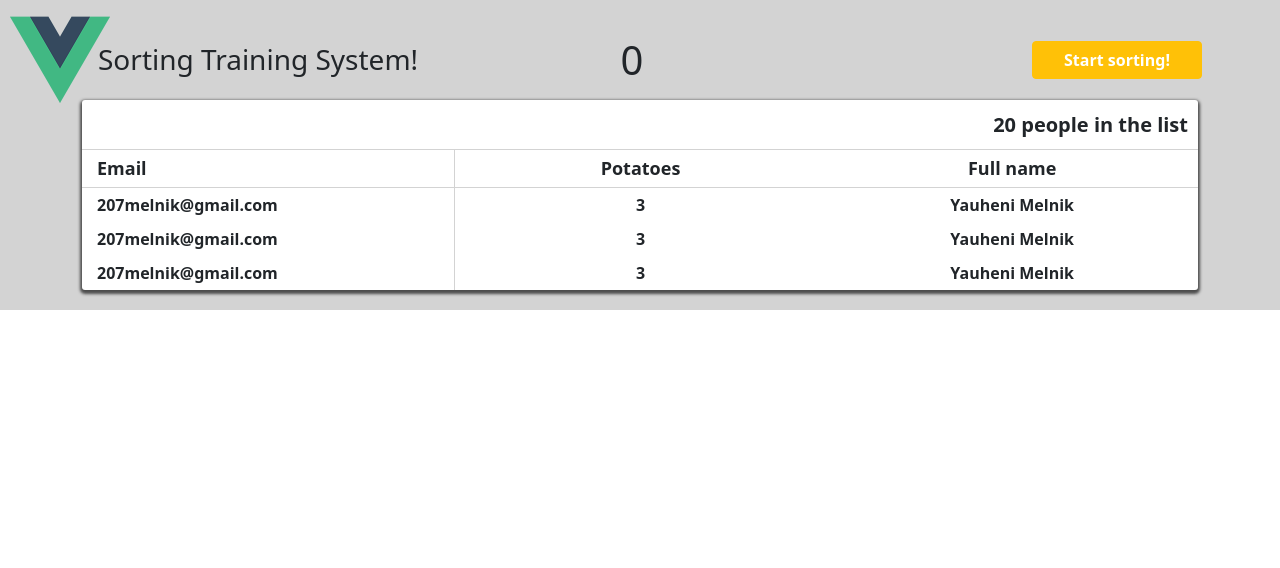
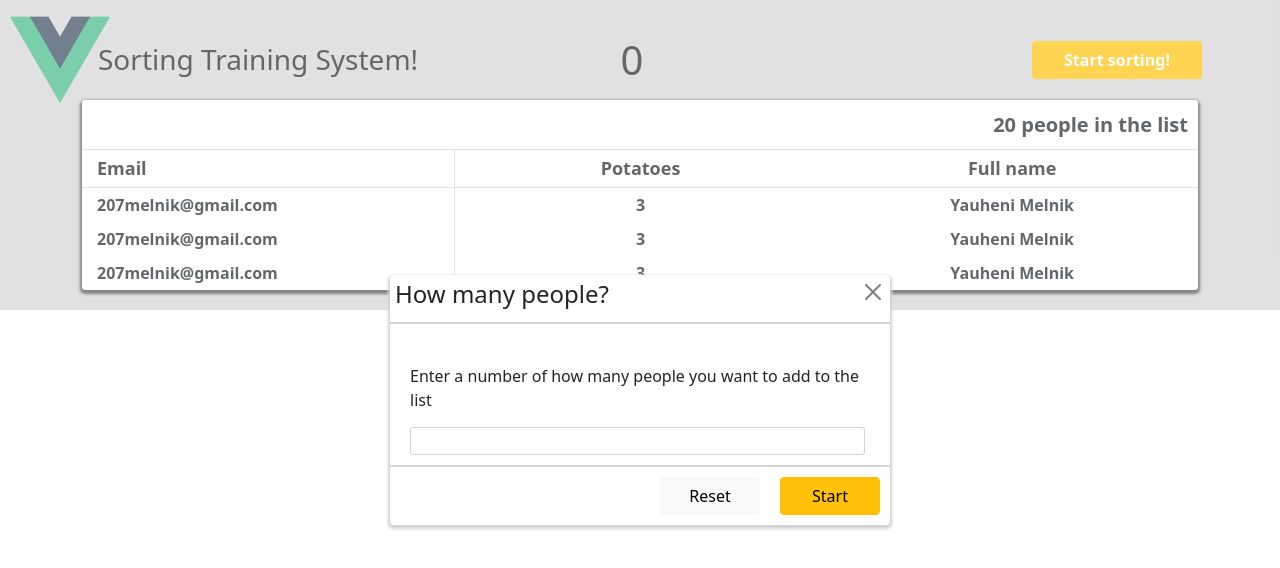
Before and after one commit to YauheniMel/vue-sorter, a Vue app in the folder vue-sorter/: page / in a window 1280 px wide. Shown: the top 568 px of the page. Built offline with nearby package versions, Linux system fonts and the light colour scheme.

Commit message:
Create Modal element

```diff
--- a/vue-sorter/src/components/modal/Modal.vue
+++ b/vue-sorter/src/components/modal/Modal.vue
@@ -0,0 +1,116 @@
+<template>
+  <div class="modal-back">
+    <div class="modal-island">
+      <div class="modal-island__header">
+        <h4>How many people?</h4>
+        <button class="modal-island__btn-close btn-close"></button>
+      </div>
+      <div class="modal-island__main">
+        <form action="" class="modal-island__form"
+              v-on:submit.prevent
+              >
+          <label for="peopleNumber">
+            Enter a number of how many people you want to add to the list
+          </label>
+          <input class="modal-island__input" id="peopleNumber" type="number" min="20" max="100">
+          <div class="modal-island__btn-section">
+            <button class="modal-island__btn-reset btn btn-light" type="reset">Reset</button>
+            <button class="modal-island__btn-confirm btn btn-warning" type="submit">Start</button>
+          </div>
+        </form>
+      </div>
+    </div>
+  </div>
+</template>
+
+<script>
+export default {
+  name: 'Modal',
+  data() {
+    return {
+
+    }
+  }
+}
+</script>
+
+<style lang="scss" scoped>
+  .modal-back {
+    z-index: 1;
+
+    position: absolute;
+    top: 0;
+    left: 0;
+
+    display: flex;
+
+    width: 100%;
+    height: 100%;
+
+    background: rgba(255, 255, 255, 0.3);
+  }
+
+  .modal-island {
+    z-index: 2;
+
+    position: relative;
+
+    margin: auto;
+    align-self: center;
+
+    width: 500px;
+    height: 250px;
+
+    background: white;
+
+    border-radius: 4px;
+
+    box-shadow: 0 2px 3px 2px lightgray;
+
+    &__header {
+      display: flex;
+      justify-content: space-between;
+
+      padding: 5px;
+    }
+
+    &__main {
+      border-top: 2px solid lightgray;
+
+      padding: 20px;
+    }
+
+    label {
+      font-weight: 500;
+
+      margin-top: 20px;
+    }
+
+    &__input {
+      margin-top: 15px;
+      text-align: center;
+
+      width: 455px;
+
+      border: 1px solid lightgray;
+      border-radius: 3px;
+    }
+
+    &__btn-section {
+      position: absolute;
+      bottom: 0;
+      left: 0;
+
+      width: 100%;
+      text-align: right;
+
+      border-top: 2px solid lightgray;
+
+      & > button {
+        margin: 10px;
+
+        width: 100px;
+      }
+    }
+  }
+</style>
--- a/vue-sorter/src/views/VueSorter.vue
+++ b/vue-sorter/src/views/VueSorter.vue
@@ -1,5 +1,6 @@
 <template>
   <div class="vue-sorter">
+    <Modal />
     <img class="vue-logo" alt="Vue logo" src="../assets/logo.png">
     <Header />
     <Main />
@@ -9,12 +10,14 @@
 <script>
 import Header from '@/components/header/Header.vue'
 import Main from '@/components/main/Main.vue'
+import Modal from '@/components/modal/Modal.vue'
 
 export default {
   name: 'VueSorter',
   components: {
     Header,
     Main,
+    Modal
   }
 }
 
```
